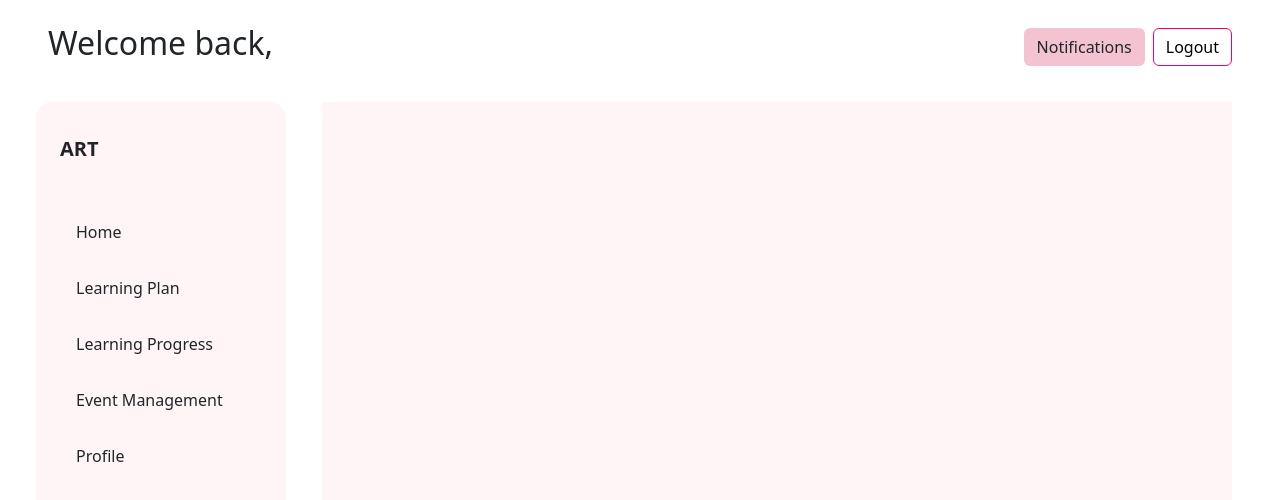
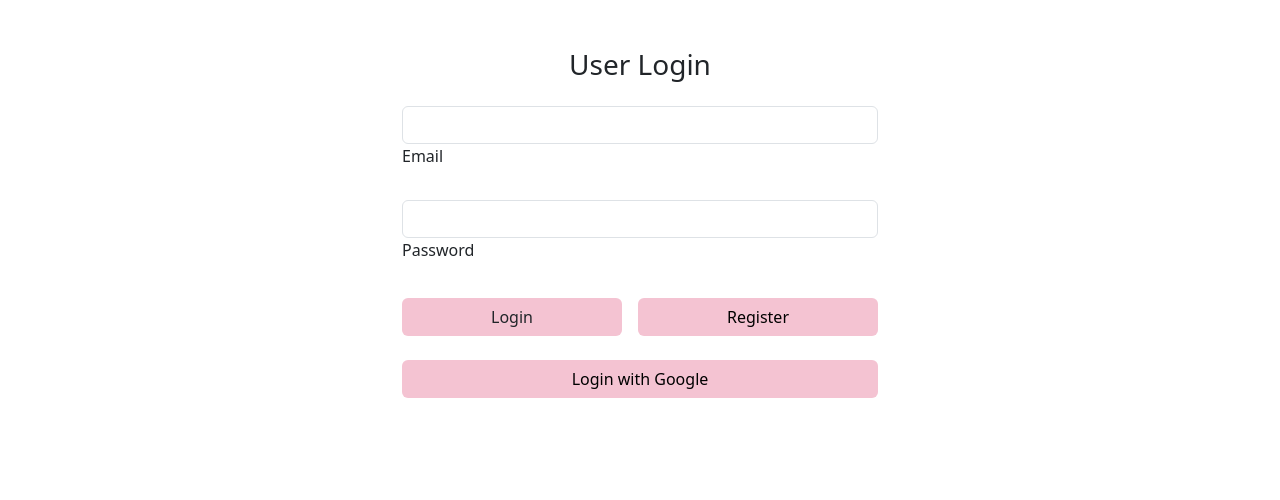
Before and after one commit to eshanie-hub/Paf_Assigment, a React (Create React App) app in the folder frontend/: page / in a window 1280 px wide. Shown: the top 500 px of the page. Built offline with nearby package versions, Linux system fonts and the light colour scheme.

Commit message:
oauth db error

```diff
--- a/frontend/public/index.html
+++ b/frontend/public/index.html
@@ -2,19 +2,18 @@
 <html lang="en">
   <head>
     <meta charset="utf-8" />
-    <link rel="icon" href="%PUBLIC_URL%/favicon.ico" />
     <meta name="viewport" content="width=device-width, initial-scale=1" />
     <meta name="theme-color" content="#000000" />
     <meta
       name="description"
       content="Web site created using create-react-app"
     />
-    <link rel="apple-touch-icon" href="%PUBLIC_URL%/logo192.png" />
+
     <!--
       manifest.json provides metadata used when your web app is installed on a
       user's mobile device or desktop. See https://developers.google.com/web/fundamentals/web-app-manifest/
     -->
-    <link rel="manifest" href="%PUBLIC_URL%/manifest.json" />
+    <!-- <link rel="manifest" href="%PUBLIC_URL%/manifest.json" /> -->
     <!--
       Notice the use of %PUBLIC_URL% in the tags above.
       It will be replaced with the URL of the `public` folder during the build.
--- a/frontend/src/App.js
+++ b/frontend/src/App.js
@@ -27,6 +27,7 @@ import PostManagementView from './pages/post_management/post_management_view';
 import { Login } from "./pages/user_management/Login";
 import { Outlet } from "react-router-dom";
 import { Register } from "./pages/user_management/Register";
+import { ProfileManagementView } from "./pages/profile_management/Profile_management_view";
 
 function MainLayout() {
   return (
@@ -47,7 +48,7 @@ function App() {
     <BrowserRouter>
       <Routes>
         {/* Login page without layout */}
-        <Route path="/login" element={<Login />} />
+        <Route path="/" element={<Login />} />
         <Route path="/register" element={<Register />} />
         {/* Routes with layout */}
         <Route path="/" element={<MainLayout />}>
@@ -76,6 +77,9 @@ function App() {
           <Route path="pages/learning_progress/Learning_progress_table_create" element={<LearningProgressTableCreate />} />
           <Route path="pages/learning_progress/Learning_progress_update/:id" element={<LearningProgressUpdate />} />
           <Route path="pages/learning_progress/learning_progress_view" element={<LearningProgressView />} />
+
+          {/* Profile Management */}
+          <Route path="pages/profile_management/Profile_management_view" element={<ProfileManagementView />} />
         </Route>
       </Routes>
     </BrowserRouter>
--- a/frontend/src/components/Header.js
+++ b/frontend/src/components/Header.js
@@ -13,7 +13,7 @@ export const Header = () => {
 
   const logout = () =>{
       dispatch(setLogout());
-      navigate("/login")
+      navigate("/")
   }
 
   return (
--- /dev/null
+++ b/frontend/src/pages/profile_management/Profile_management_view.js
@@ -0,0 +1,7 @@
+import React from 'react'
+
+export const ProfileManagementView = () => {
+  return (
+    <div>Profile_management_view</div>
+  )
+}
--- a/frontend/src/pages/user_management/Login.js
+++ b/frontend/src/pages/user_management/Login.js
@@ -108,9 +108,11 @@ export const Login = () => {
       </button>
       </div>
 
-      <Button variant="danger" onClick={handleGoogleLogin} className="w-100">
+      <button className="btn flex-fill w-100" style={{backgroundColor: "#F4C3D2"}} type="button">
+      <a href="http://localhost:8080/oauth2/authorization/google" style={{textDecoration: 'none', color:'black'}}>
         Login with Google
-      </Button>
+      </a>
+      </button>
     </form>
     </div>
   );
--- a/frontend/src/pages/user_management/Register.js
+++ b/frontend/src/pages/user_management/Register.js
@@ -78,7 +78,7 @@ export const Register = () => {
         </div>
         <button type="submit" className="btn w-100" style={{backgroundColor: "#F4C3D2"}}>Register</button>
         <button className="btn w-100 mt-3" style={{backgroundColor: "#F4C3D2"}} type="button">
-        <a href="/login" style={{textDecoration: 'none', color:'black'}}>
+        <a href="/" style={{textDecoration: 'none', color:'black'}}>
           Login
         </a>
       </button>
--- a/frontend/src/state/state.js
+++ b/frontend/src/state/state.js
@@ -1,6 +1,7 @@
 import { createSlice } from "@reduxjs/toolkit";
 
 const initialState = {
+    userId: null,
     name: null,
     token: null
 };
@@ -10,11 +11,13 @@ export const authSlice = createSlice({
     initialState,
     reducers: {
         setLogin: (state, action) => {
+            state.userId = action.payload.userId;
             state.name = action.payload.name;
             state.token = action.payload.token;
 
         },
         setLogout: (state) => {
+            state.userId = null;
             state.name = null;
             state.token = null;
             state.menuType = null;
```
Also changed, not shown: frontend/public/manifest.json (deleted).
